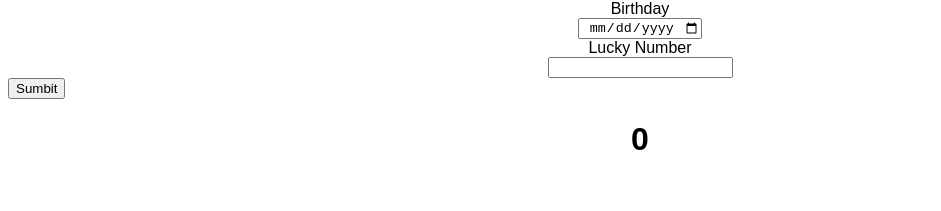
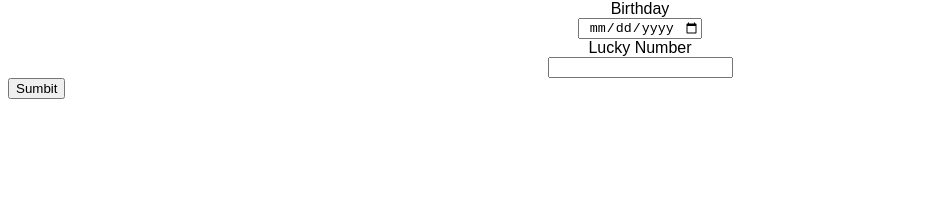
Before and after one commit to saketkum11/birthdaylucky, a React (Create React App) app: page / in a window 1280 px wide. Shown: the part 80-291 px from the top of the page, without its empty margins (0-941 px from the left). Built offline with nearby package versions, Linux system fonts and the light colour scheme.

Commit message:
update js

```diff
--- a/src/App.js
+++ b/src/App.js
@@ -4,6 +4,7 @@ import React, { useState } from "react";
 export default function App() {
   var [birthdate, setBirthDate] = useState("");
   var [lucky, setLuckyNumber] = useState(0);
+  var [display, setDisplay] = useState("");
   function birthdayHandler(event) {
     setBirthDate(event.target.value);
   }
@@ -20,7 +21,13 @@ export default function App() {
     return sum;
   }
   function submitHandler() {
-    var birth = calculateBirth(birthdate);
+    if (birthdate !== "" && lucky !== "") {
+      if (lucky > 0) {
+        var birth = calculateBirth(birthdate);
+      } else {
+        setDisplay("Enter positive value");
+      }
+    }
 
     setTimeout(() => {
       setLuckyNumber(birth);
@@ -46,8 +53,8 @@ export default function App() {
       <button style={{ display: "block" }} onClick={submitHandler}>
         Sumbit
       </button>
-      <h1>{birthdate}</h1>
-      <h1>{lucky}</h1>
+
+      <h1>{display}</h1>
     </div>
   );
 }
```
